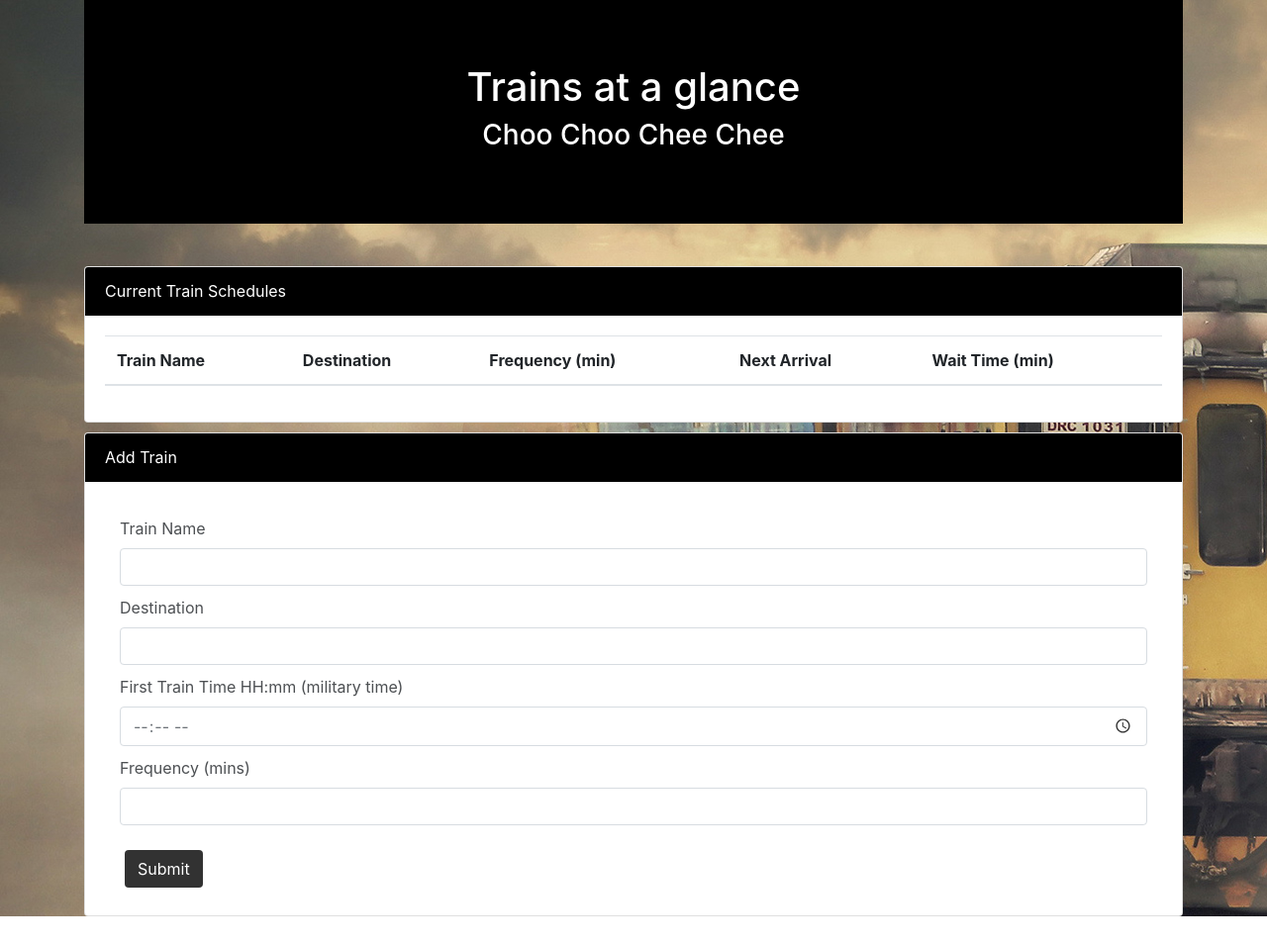
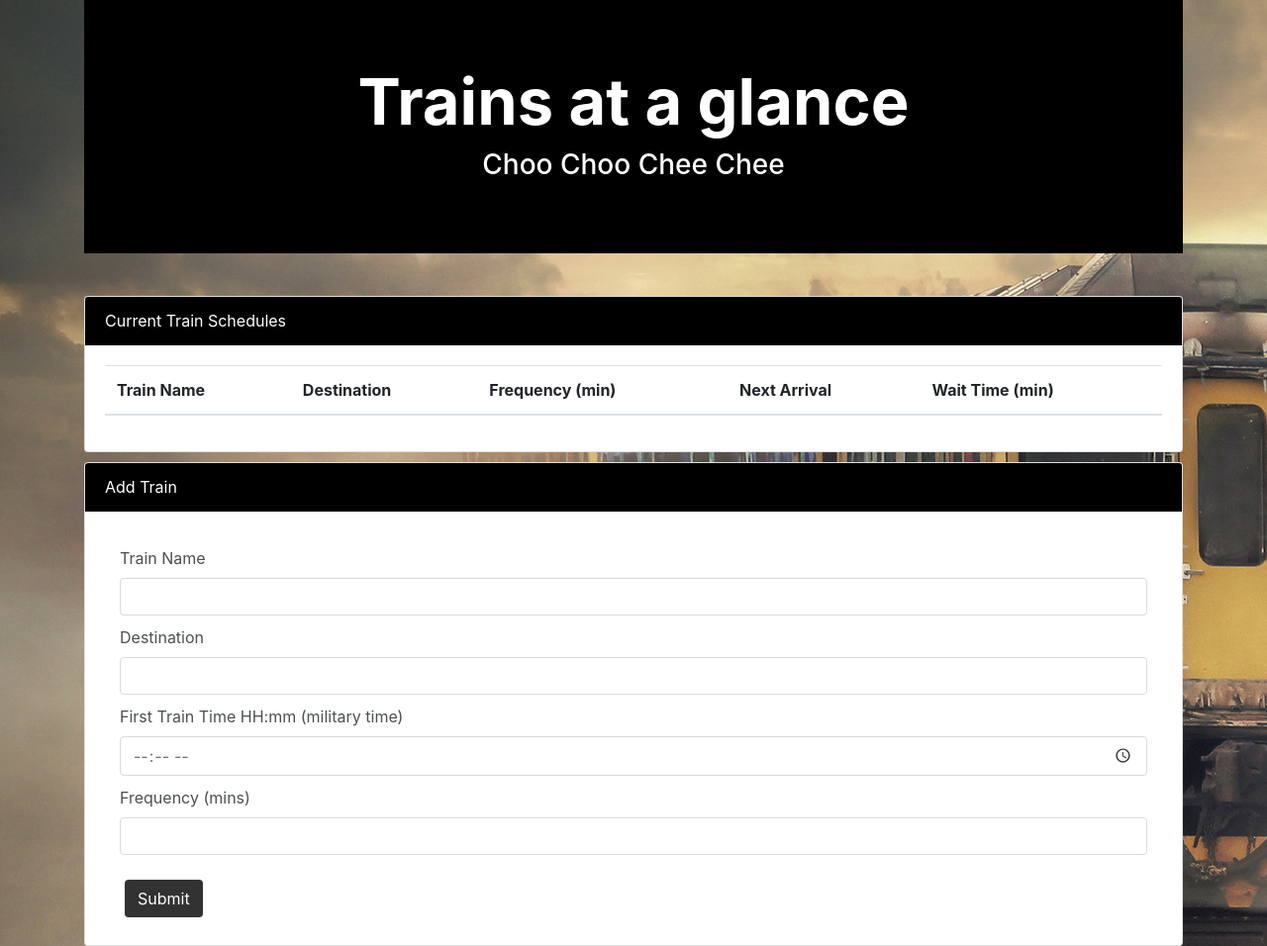
Before and after one commit to shraddhabhatt/Train_Time_Table, a plain HTML site: page index.html in a window 1280 px wide. Shown: the whole page at 99% size. Before the commit the page ends 926 px from the top, so only its background shows below. Drawn offline with nearby package versions, Linux system fonts and the light colour scheme; no server answers.

Commit message:
Train scheduler complete code

```diff
--- a/assets/css/style.css
+++ b/assets/css/style.css
@@ -34,7 +34,16 @@ button{
 .error {
 	color:red !important;
 }
+.jumbotron {
+   	color: white;
+    background-size: cover;
+    background-color: black;
+}
 #addEmployee {
 	margin-left:10px;
 
 }
+h1{
+	font-weight: bolder;
+  	font-size: 65px;
+}
--- a/assets/javascripts/app.js
+++ b/assets/javascripts/app.js
@@ -79,14 +79,11 @@ database.ref().on("child_added", function(childSnapshot, prevChildKey){
 	var trainStartTime = childSnapshot.val().TrainStartTime;
 	var trainFrequency = childSnapshot.val().TrainFrequency;
 
-	var firstTimeConverted = moment(trainStartTime, "hh:mm");
-    console.log(firstTimeConverted);
+	var firstTimeConverted = moment(trainStartTime, "hh:mm A");
     var currentTime = moment();
-    console.log("CURRENT TIME: " + moment(currentTime).format("hh:mm"));
 
     // Difference between the times
     var diffTime = moment().diff(moment(firstTimeConverted), "minutes");
-    console.log("DIFFERENCE IN TIME: " + diffTime);
 
     // Time apart (remainder)
     var tRemainder = diffTime % trainFrequency;
@@ -95,24 +92,18 @@ database.ref().on("child_added", function(childSnapshot, prevChildKey){
     {
         // Minute Until Train
         var tMinutesTillTrain = trainFrequency - tRemainder;
-        console.log("MINUTES TILL TRAIN: " + tMinutesTillTrain);
-
         // Next Train
         var nextTrain = moment().add(tMinutesTillTrain, "minutes");
-        console.log("ARRIVAL TIME: " + moment(nextTrain).format("hh:mm"));
     }
     else
     {
         // Minute Until Train
         var tMinutesTillTrain = moment(firstTimeConverted).diff(moment(currentTime), "minutes");;
-        console.log("MINUTES TILL TRAIN: " + tMinutesTillTrain);
-
         // Next Train
         var nextTrain = moment().add(tMinutesTillTrain, "minutes");
-        console.log("ARRIVAL TIME: " + moment(nextTrain).format("hh:mm"));
     }
 	//write fields to html
 
 $("#TrainTable > tbody").append("<tr><td>" + trainName + "</td><td>" + trainDestination + "</td><td>" + trainFrequency + "</td><td>" + moment(nextTrain).format("hh:mm A") + "</td><td>" + tMinutesTillTrain + "</td></tr>");
 
-});	//catch false input
+});
--- a/index.html
+++ b/index.html
@@ -20,7 +20,7 @@
 
 <div class="container">
 
-<div class="jumbotron jumbotron-fluid firstRow" style="background-color: black; color: white">
+<div class="jumbotron jumbotron-fluid firstRow">
 
   <div class="container">
 
```
Also changed, not shown: assets/images/background1.jpg (added), assets/images/background_main.jpg (added).
